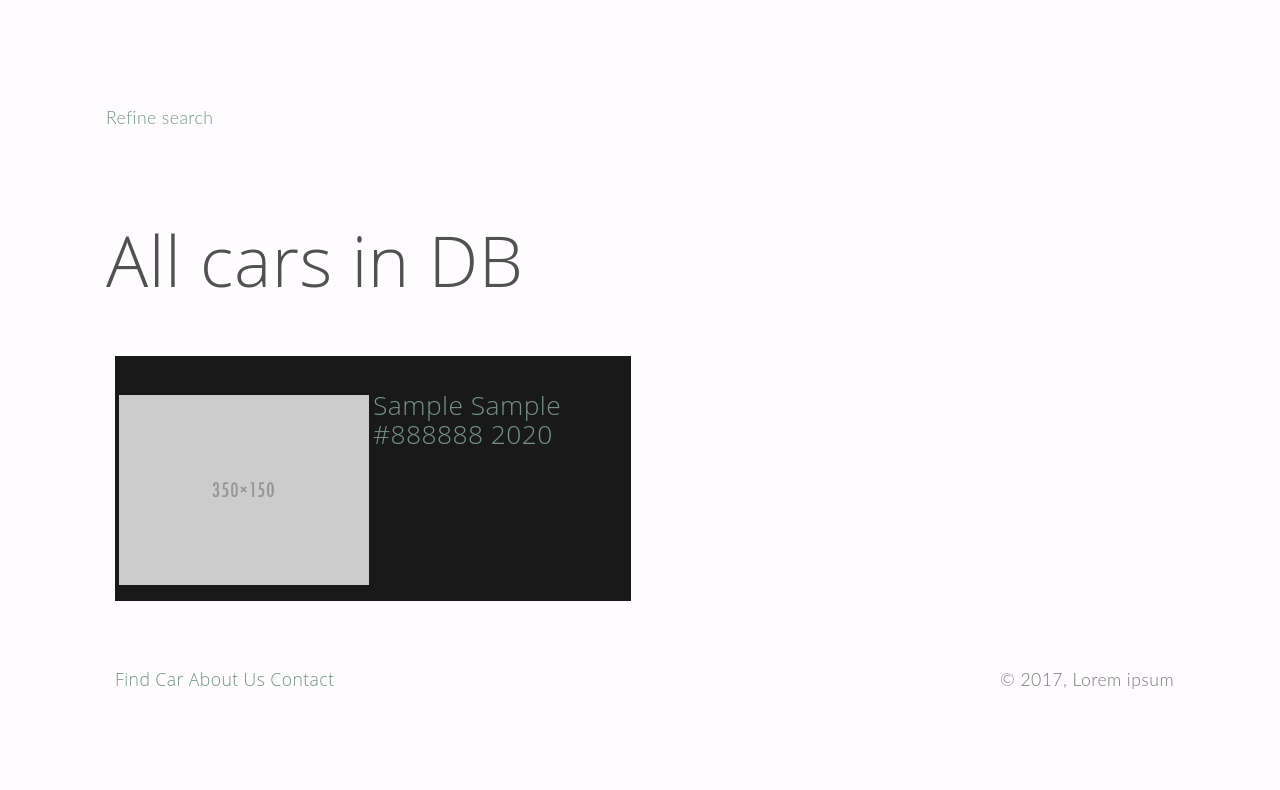
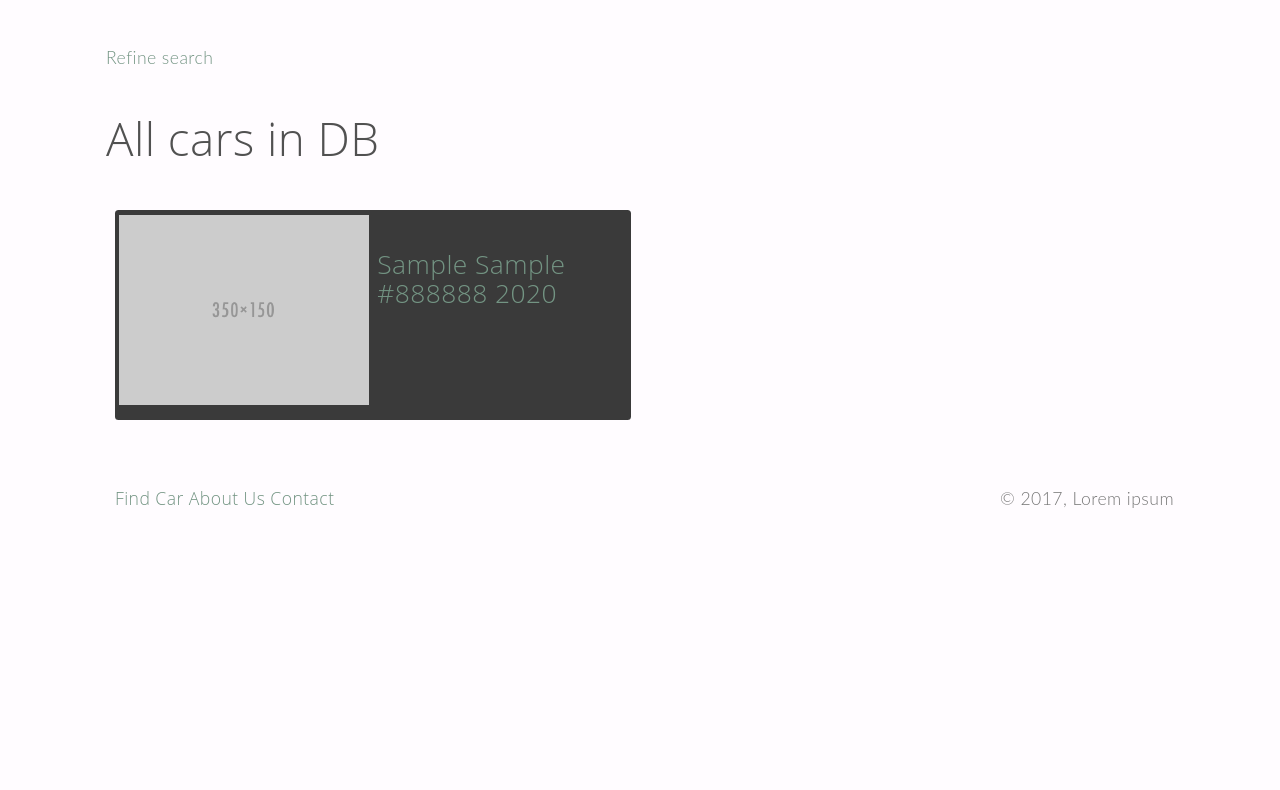
Before and after one commit to marcin-k/CarSales, a PHP site: page /app/products.php in a window 1280 px wide. Shown: the part 80-870 px from the top of the page. After the commit the page ends 588 px from the top, so only its background shows below. Run offline with PHP 8.4, Linux system fonts and the light colour scheme; tables that the repository leaves empty or names only in its code hold one stand-in row (values such as "Sample post").

Commit message:
layout and style updated. Moved h2 on products page into php loop to list all cars.

```diff
--- a/_/components/sass/partials/_layout.scss
+++ b/_/components/sass/partials/_layout.scss
@@ -115,11 +115,12 @@ body > header {
 
 main {
   @include container;
-  padding-top: $header-height / 2;
+  // padding-top: $header-height / 6;
   margin-bottom: gutter();
 }
 
 #hero {
+  padding-top: $header-height / 2;
   background-image: url(../../app/img/hero_img.jpg);
   @include background-cover;
   position:relative;
@@ -174,16 +175,22 @@ article {
 }
 
 .gallery {
-  // padding:0;
+  padding:0;
   // margin-top: gutter();
   // margin-bottom: gutter();
   // background-position: center center;
   ul {
     padding: 0 !important;
     margin: 0 !important;
+    &:after {
+      content: " ";
+      clear: both;
+      display: block;
+    }
   }
   li {
   //   @include span(4);
+  @include gallery(6 of 12);
     margin: gutter();
     list-style: none;
   //   margin-top: gutter();
@@ -243,6 +250,10 @@ article {
   text-align: center;
 }
 
+.clear {
+  clear: both;
+}
+
 img {
   max-width:100%;
 }
@@ -293,7 +304,7 @@ body > footer {
   }
 }
 
-@include breakpoint($small) {
+@include breakpoint($narrow) {
   .large, .equal, .small {
     @include span(12);
   }
--- a/_/components/sass/partials/_variables.scss
+++ b/_/components/sass/partials/_variables.scss
@@ -5,7 +5,7 @@ $theme-primary: #ff6;
 $theme-dark: #222;
 
 $header-background: rgba(255, 252, 255, .98);
-$widget-background: rgba(0, 0, 0, .9);
+$widget-background: rgba(48, 48, 48, .95);
 
 $font-color-primary: #777;
 $font-color-secondary: #f5eee8;
@@ -23,7 +23,7 @@ $footer-height: $header-height;
 
 // Breakpoints -------------------------------------------------
 
-$narrow: max-width 480px;
+$narrow: max-width 680px;
 $small: max-width 800px;
 $medium: max-width 960px;
 $wide: max-width 1200px;
--- a/_/components/sass/style.scss
+++ b/_/components/sass/style.scss
@@ -96,14 +96,14 @@ nav,
 }
 
 h1 {
-  font-size: 4em;
+  font-size: 3.7em;
 }
 
 #hero h1 {
  margin: 0;
 }
 
-h2 {font-size: 3em;}
+h2 {font-size: 2.6em;}
 
 h3,
 input[type="submit"] {font-size: 2em;}
@@ -203,8 +203,10 @@ form {
 }
 
 .widget {
+  border-radius: .2em;
   background: $widget-background;
   color: $font-color-light;
+  border-radius: 0px 1px 8px 2px rgba(0, 0, 0, 0.3);
 }
 
 table {
--- a/_/css/style.css
+++ b/_/css/style.css
@@ -2965,7 +2965,6 @@ main {
   max-width: 1068px;
   margin-left: auto;
   margin-right: auto;
-  padding-top: 60px;
   margin-bottom: 0.83333%; }
   /* line 12, ../../../../../../../Users/hoots/.rvm/gems/ruby-2.3.0/gems/susy-2.2.12/sass/susy/output/support/_clearfix.scss */
   main:after {
@@ -2975,6 +2974,7 @@ main {
 
 /* line 122, ../components/sass/partials/_layout.scss */
 #hero {
+  padding-top: 60px;
   background-image: url(../../app/img/hero_img.jpg);
   -webkit-background-size: cover;
   -moz-background-size: cover;
@@ -2983,7 +2983,7 @@ main {
   position: relative;
   height: 100vh;
   max-width: 100vw; }
-  /* line 130, ../components/sass/partials/_layout.scss */
+  /* line 131, ../components/sass/partials/_layout.scss */
   #hero .callout {
     max-width: 1068px;
     margin-left: auto;
@@ -3002,75 +3002,95 @@ main {
       display: block;
       clear: both; }
 
-/* line 143, ../components/sass/partials/_layout.scss */
+/* line 144, ../components/sass/partials/_layout.scss */
 section {
   padding-top: 40px; }
-  /* line 146, ../components/sass/partials/_layout.scss */
+  /* line 147, ../components/sass/partials/_layout.scss */
   section form {
     margin: 3.33333%;
     padding: 3.33333%; }
-    /* line 149, ../components/sass/partials/_layout.scss */
+    /* line 150, ../components/sass/partials/_layout.scss */
     section form.feature {
       margin: 0;
       padding-right: 0; }
-      /* line 152, ../components/sass/partials/_layout.scss */
+      /* line 153, ../components/sass/partials/_layout.scss */
       section form.feature input:first-child {
         margin-top: 0;
         margin-right: 0; }
-  /* line 159, ../components/sass/partials/_layout.scss */
+  /* line 160, ../components/sass/partials/_layout.scss */
   section form.refine {
     margin: 0;
     padding: 0; }
 
-/* line 165, ../components/sass/partials/_layout.scss */
+/* line 166, ../components/sass/partials/_layout.scss */
 article {
   padding-top: 40px; }
-  /* line 167, ../components/sass/partials/_layout.scss */
+  /* line 168, ../components/sass/partials/_layout.scss */
   article header {
     margin: 0 auto;
     width: 81.66667%; }
-    /* line 170, ../components/sass/partials/_layout.scss */
+    /* line 171, ../components/sass/partials/_layout.scss */
     article header ul {
       margin-top: 2em; }
 
-/* line 181, ../components/sass/partials/_layout.scss */
+/* line 177, ../components/sass/partials/_layout.scss */
+.gallery {
+  padding: 0; }
+  /* line 182, ../components/sass/partials/_layout.scss */
   .gallery ul {
     padding: 0 !important;
     margin: 0 !important; }
     /* line 185, ../components/sass/partials/_layout.scss */
+    .gallery ul:after {
+      content: " ";
+      clear: both;
+      display: block; }
+  /* line 191, ../components/sass/partials/_layout.scss */
   .gallery li {
+    width: 48.33333%;
+    float: left;
     margin: 0.83333%;
     list-style: none; }
-/* line 208, ../components/sass/partials/_layout.scss */
+    /* line 66, ../../../../../../../Users/hoots/.rvm/gems/ruby-2.3.0/gems/susy-2.2.12/sass/susy/language/susy/_gallery.scss */
+    .gallery li:nth-child(2n + 1) {
+      margin-left: 0.83333%;
+      margin-right: -100%;
+      clear: both; }
+    /* line 66, ../../../../../../../Users/hoots/.rvm/gems/ruby-2.3.0/gems/susy-2.2.12/sass/susy/language/susy/_gallery.scss */
+    .gallery li:nth-child(2n + 2) {
+      margin-left: 50.83333%;
+      margin-right: -100%;
+      clear: none; }
+  /* line 215, ../components/sass/partials/_layout.scss */
   .gallery p {
     margin-left: 2em; }
 
-/* line 213, ../components/sass/partials/_layout.scss */
+/* line 220, ../components/sass/partials/_layout.scss */
 .statistics li {
   margin: 1em 0; }
 
-/* line 217, ../components/sass/partials/_layout.scss */
+/* line 224, ../components/sass/partials/_layout.scss */
 .large {
   width: 65%;
   float: left;
   margin-left: 0.83333%;
   margin-right: 0.83333%; }
 
-/* line 221, ../components/sass/partials/_layout.scss */
+/* line 228, ../components/sass/partials/_layout.scss */
 .equal {
   width: 48.33333%;
   float: left;
   margin-left: 0.83333%;
   margin-right: 0.83333%; }
 
-/* line 225, ../components/sass/partials/_layout.scss */
+/* line 232, ../components/sass/partials/_layout.scss */
 .small {
   width: 31.66667%;
   float: left;
   margin-left: 0.83333%;
   margin-right: 0.83333%; }
 
-/* line 229, ../components/sass/partials/_layout.scss */
+/* line 236, ../components/sass/partials/_layout.scss */
 .full {
   width: 98.33333%;
   float: left;
@@ -3078,23 +3098,27 @@ article {
   margin-right: 0.83333%;
   clear: both; }
 
-/* line 234, ../components/sass/partials/_layout.scss */
+/* line 241, ../components/sass/partials/_layout.scss */
 .left {
   text-align: left; }
 
-/* line 238, ../components/sass/partials/_layout.scss */
+/* line 245, ../components/sass/partials/_layout.scss */
 .right {
   text-align: right; }
 
-/* line 242, ../components/sass/partials/_layout.scss */
+/* line 249, ../components/sass/partials/_layout.scss */
 .center {
   text-align: center; }
 
-/* line 246, ../components/sass/partials/_layout.scss */
+/* line 253, ../components/sass/partials/_layout.scss */
+.clear {
+  clear: both; }
+
+/* line 257, ../components/sass/partials/_layout.scss */
 img {
   max-width: 100%; }
 
-/* line 252, ../components/sass/partials/_layout.scss */
+/* line 263, ../components/sass/partials/_layout.scss */
 body > footer {
   max-width: 1068px;
   margin-left: auto;
@@ -3106,10 +3130,10 @@ body > footer {
     content: " ";
     display: block;
     clear: both; }
-  /* line 256, ../components/sass/partials/_layout.scss */
+  /* line 267, ../components/sass/partials/_layout.scss */
   body > footer ul {
     padding: 0; }
-  /* line 260, ../components/sass/partials/_layout.scss */
+  /* line 271, ../components/sass/partials/_layout.scss */
   body > footer hr {
     width: 98.33333%;
     float: left;
@@ -3117,16 +3141,16 @@ body > footer {
     margin-right: 0.83333%;
     border: none;
     border-top: 1px solid #777; }
-  /* line 266, ../components/sass/partials/_layout.scss */
+  /* line 277, ../components/sass/partials/_layout.scss */
   body > footer nav {
     width: 48.33333%;
     float: left;
     margin-left: 0.83333%;
     margin-right: 0.83333%; }
-    /* line 268, ../components/sass/partials/_layout.scss */
+    /* line 279, ../components/sass/partials/_layout.scss */
     body > footer nav ul li {
       display: inline; }
-  /* line 275, ../components/sass/partials/_layout.scss */
+  /* line 286, ../components/sass/partials/_layout.scss */
   body > footer .madeby {
     width: 48.33333%;
     float: left;
@@ -3134,42 +3158,42 @@ body > footer {
     margin-right: 0.83333%;
     text-align: right; }
 
-/* line 283, ../components/sass/partials/_layout.scss */
+/* line 294, ../components/sass/partials/_layout.scss */
 #expanded {
   display: none; }
 
 @media (max-width: 1068px) {
-  /* line 290, ../components/sass/partials/_layout.scss */
+  /* line 301, ../components/sass/partials/_layout.scss */
   body > header, main, footer {
     padding-left: 3.33333%;
     padding-right: 3.33333%; } }
-@media (max-width: 800px) {
-  /* line 297, ../components/sass/partials/_layout.scss */
+@media (max-width: 680px) {
+  /* line 308, ../components/sass/partials/_layout.scss */
   .large, .equal, .small {
     width: 98.33333%;
     float: left;
     margin-left: 0.83333%;
     margin-right: 0.83333%; }
 
-  /* line 300, ../components/sass/partials/_layout.scss */
+  /* line 311, ../components/sass/partials/_layout.scss */
   body > header {
     padding-top: 15px;
     padding-bottom: 15px; }
-    /* line 303, ../components/sass/partials/_layout.scss */
+    /* line 314, ../components/sass/partials/_layout.scss */
     body > header .logo, body > header .menu {
       height: 48px; }
-      /* line 305, ../components/sass/partials/_layout.scss */
+      /* line 316, ../components/sass/partials/_layout.scss */
       body > header .logo img, body > header .logo svg, body > header .menu img, body > header .menu svg {
         height: 48px; }
 
-  /* line 311, ../components/sass/partials/_layout.scss */
+  /* line 322, ../components/sass/partials/_layout.scss */
   main {
     padding-top: 90px; }
 
-  /* line 315, ../components/sass/partials/_layout.scss */
+  /* line 326, ../components/sass/partials/_layout.scss */
   body > footer {
     margin-top: 30px; }
-    /* line 317, ../components/sass/partials/_layout.scss */
+    /* line 328, ../components/sass/partials/_layout.scss */
     body > footer span {
       display: none; } }
 /* line 11, ../components/sass/style.scss */
@@ -3271,7 +3295,7 @@ nav,
 
 /* line 98, ../components/sass/style.scss */
 h1 {
-  font-size: 4em; }
+  font-size: 3.7em; }
 
 /* line 102, ../components/sass/style.scss */
 #hero h1 {
@@ -3279,7 +3303,7 @@ h1 {
 
 /* line 106, ../components/sass/style.scss */
 h2 {
-  font-size: 3em; }
+  font-size: 2.6em; }
 
 /* line 108, ../components/sass/style.scss */
 h3,
@@ -3393,29 +3417,31 @@ form ul, form .cars ul {
 
 /* line 205, ../components/sass/style.scss */
 .widget {
-  background: rgba(0, 0, 0, 0.9);
-  color: #fefefe; }
-
-/* line 210, ../components/sass/style.scss */
+  border-radius: .2em;
+  background: rgba(48, 48, 48, 0.95);
+  color: #fefefe;
+  border-radius: 0px 1px 8px 2px rgba(0, 0, 0, 0.3); }
+
+/* line 212, ../components/sass/style.scss */
 table {
   width: 100%; }
-  /* line 214, ../components/sass/style.scss */
+  /* line 216, ../components/sass/style.scss */
   table tbody tr {
     border-bottom: solid 1px _palette(border); }
-  /* line 219, ../components/sass/style.scss */
+  /* line 221, ../components/sass/style.scss */
   table td,
   table th {
     padding: .5em 1em; }
-  /* line 224, ../components/sass/style.scss */
+  /* line 226, ../components/sass/style.scss */
   table th {
     font-weight: 400;
     text-align: left; }
-  /* line 229, ../components/sass/style.scss */
+  /* line 231, ../components/sass/style.scss */
   table thead {
     background: #fffcff;
     color: #777; }
 
-/* line 242, ../components/sass/style.scss */
+/* line 244, ../components/sass/style.scss */
 audio,
 canvas,
 progress,
@@ -3423,7 +3449,7 @@ video {
   height: auto;
   width: 100%; }
 
-/* line 250, ../components/sass/style.scss */
+/* line 252, ../components/sass/style.scss */
 #expand {
   color: #739483;
   cursor: pointer; }
--- a/app/db_operations.php
+++ b/app/db_operations.php
@@ -170,9 +170,9 @@ function getTopThree(){
             while ($row = mysqli_fetch_assoc($resultCars)) {
 
                 //-------Cell element for Products page ----------------------
-                echo "<li class='widget equal'>
+                echo "<li class='widget'>
                           <ul>
-                            <li class='equal'>
+                            <li class=''>
                               <img src=\"img\\".$row['id'].".jpg\"/>
                             </li>
                             <li>
--- a/app/products.php
+++ b/app/products.php
@@ -64,70 +64,69 @@
   </section>
 
 	<section class="gallery">
-    <ul>
       <?php
 
           //if url is access from outside index.php
           if((!isset($_POST['make'])&&!isset($_POST['type']))){
-              echo "<h1>All cars in DB</h1>";
+              echo "<h2>All cars in DB</h2><ul>";
               getAllCarsInDB();
           }
 
           //if user selects the type of car (right side menu on index page)
           elseif(isset($_POST['type'])==true){
-              echo "<h1> ".$_POST['type']."</h1>";
+              echo "<h2> ".$_POST['type']."</h2><ul>";
               getSpecificType($_POST['type']);
           }
 
           //If users selects only make and model(model is automatically selected once make is picked)
           elseif(($_POST['make']!=="--Select Make--")&&($_POST['minYear']=="--min year--")&&($_POST['maxYear']=="--max year--")){
-              echo "<h1>TEST q for make and model + max price </h1>";
+              echo "<h2>TEST q for make and model + max price </h2><ul>";
               getMakeModelMaxPrice($_POST['make'],$_POST['model'],$_POST['maxPrice']);
           }
 
           //If user selects only min year
           elseif(($_POST['make']=="--Select Make--")&&($_POST['minYear']!=="--min year--")&&($_POST['maxYear']=="--max year--")){
-              echo "<h1>TEST q for min year + max price </h1>";
+              echo "<h2>TEST q for min year + max price </h2><ul>";
               getMinYearMaxPrice($_POST['minYear'],$_POST['maxPrice']);
           }
 
           //If users selects only max year
           elseif(($_POST['make']=="--Select Make--")&&($_POST['minYear']=="--min year--")&&($_POST['maxYear']!=="--max year--")){
-              echo "<h1>TEST q for max year + max price </h1>";
+              echo "<h2>TEST q for max year + max price </h2><ul>";
               getMaxYearMaxPrice($_POST['maxYear'],$_POST['maxPrice']);
           }
 
           //If user selects make and model and min year (but not max year)
           elseif(($_POST['make']!=="--Select Make--")&&($_POST['minYear']!=="--min year--")&&($_POST['maxYear']=="--max year--")){
-              echo "<h1>TEST q for make, model, min year + max price </h1>";
+              echo "<h2>TEST q for make, model, min year + max price </h2><ul>";
               getMakeModelMinYearMaxPrice($_POST['make'],$_POST['model'],$_POST['minYear'],$_POST['maxPrice']);
           }
 
           //If user selects make and model and max year (but not min year)
           elseif(($_POST['make']!=="--Select Make--")&&($_POST['minYear']=="--min year--")&&($_POST['maxYear']!=="--max year--")){
-              echo "<h1>TEST q for make, model, max year + max price </h1>";
+              echo "<h2>TEST q for make, model, max year + max price </h2><ul>";
               getMakeModelMaxPrice($_POST['make'],$_POST['model'],$_POST['maxPrice']);
           }
 
           //If user selects min year, max year (but not make and model)
           elseif(($_POST['make']=="--Select Make--")&&($_POST['minYear']!=="--min year--")&&($_POST['maxYear']!=="--max year--")){
-              echo "<h1>TEST q for min year,  max year + max price </h1>";
+              echo "<h2>TEST q for min year,  max year + max price </h2><ul>";
               getMinYearMaxYearMaxPrice($_POST['minYear'],$_POST['maxYear'],$_POST['maxPrice']);
           }
 
           //If user selects all fields
           elseif(($_POST['make']!=="--Select Make--")&&($_POST['minYear']!=="--min year--")&&($_POST['maxYear']!=="--max year--")){
-              echo "<h1>TEST q make and model, min year, max year + max price </h1>";
+              echo "<h2>TEST q make and model, min year, max year + max price </h2><ul>";
               getMakeModelMinYearMaxYearMaxPrice($_POST['make'],$_POST['model'],$_POST['minYear'],$_POST['maxPrice'],$_POST['maxPrice']);
           }
 
           //if user just use the url or clicks the submit button without filling any fields
           else{
-              echo "<h1>All cars in DB</h1>";
+              echo "<h2>All cars in DB</h2><ul>";
               getAllCarsInDB();
           }
       ?>
-    <ul>
+    </ul>
 	</section>
 </main>
 <!--MAIN END-->
```
Also changed, not shown: _/components/js/script.js (+7 -1 lines), _/js/script.js. Lines whose indentation alone changed are shown as unchanged.
